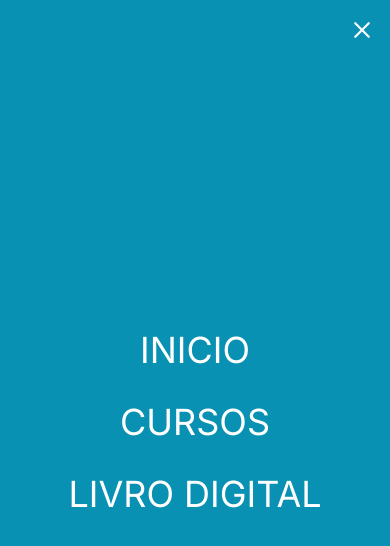
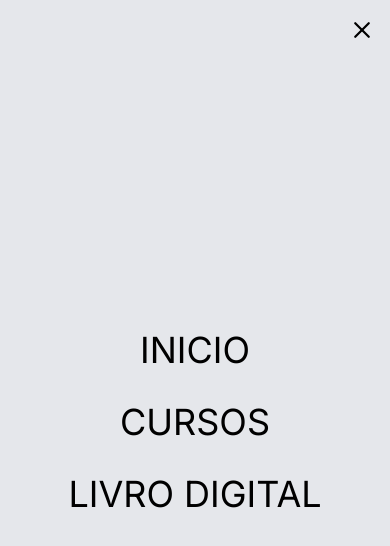
Before and after one commit to EliasHead/prof_concursada, a Next.js app: page / in a window 390 px wide. Both pictures are taken after a click on the element 362 px from the left and 30 px from the top of the page. Shown: the top 546 px of the page. Built offline with nearby package versions, Linux system fonts and the light colour scheme.

Commit message:
feat: add logo

```diff
--- a/src/app/page.tsx
+++ b/src/app/page.tsx
@@ -1,7 +1,9 @@
 export default function Home() {
   return (
     <main className="flex min-h-screen flex-col items-center justify-between p-24">
-      <h1 className="text-5xl font-bold text-sky-600">Prof. Concursada</h1>
+      <h1 className="whitespace-nowrap text-4xl font-bold text-sky-600">
+        Prof. Concursada
+      </h1>
     </main>
   )
 }
--- a/src/components/navbar.tsx
+++ b/src/components/navbar.tsx
@@ -12,10 +12,11 @@ const Navbar = () => {
   }
 
   return (
-    <div className="ease-in>navbar fixed left-0 top-0 z-10 w-full bg-cyan-600 duration-300">
-      <div className="m-auto flex max-w-[1240px] items-center justify-between p-4 text-white">
+    <div className="ease-in>navbar fixed left-0 top-0 z-10 w-full border-b bg-white duration-300">
+      <div className="m-auto flex max-w-[1240px] items-center justify-between p-4 text-black">
         <Link href="/">
-          <div className="mr-6 flex flex-shrink-0 items-center text-white">
+          <div className="mr-6 flex flex-shrink-0 items-center">
+            {/* <Image src={logo} alt="logo" height={32} width={32} /> */}
             {/* <svg
               className="mr-2 h-8 w-8 fill-current"
               width="54"
@@ -25,8 +26,8 @@ const Navbar = () => {
             >
               <path d="M13.5 22.1c1.8-7.2 6.3-10.8 13.5-10.8 10.8 0 12.15 8.1 17.55 9.45 3.6.9 6.75-.45 9.45-4.05-1.8 7.2-6.3 10.8-13.5 10.8-10.8 0-12.15-8.1-17.55-9.45-3.6-.9-6.75.45-9.45 4.05zM0 38.3c1.8-7.2 6.3-10.8 13.5-10.8 10.8 0 12.15 8.1 17.55 9.45 3.6.9 6.75-.45 9.45-4.05-1.8 7.2-6.3 10.8-13.5 10.8-10.8 0-12.15-8.1-17.55-9.45-3.6-.9-6.75.45-9.45 4.05z" />
             </svg> */}
-            <span className="text-xl font-semibold tracking-tight">
-              Prof. Concursado
+            <span className="text-xl tracking-tight">
+              Prof.<strong>Concursado</strong>
             </span>
           </div>
         </Link>
@@ -44,17 +45,17 @@ const Navbar = () => {
         {/* Mobile Button */}
         <div onClick={handleNav} className="z-10 block sm:hidden">
           {isOpen ? (
-            <X size={24} color="#fafafa" weight="bold" />
+            <X size={24} color="#000000" weight="bold" />
           ) : (
-            <List size={24} color="#ffffff" weight="bold" />
+            <List size={24} color="#000000" weight="bold" />
           )}
         </div>
         {/* Mobile Menu */}
         <div
           className={
             isOpen
-              ? 'absolute bottom-0 left-0 right-0 top-0 flex h-screen w-full items-center justify-center bg-cyan-600 text-center duration-300 ease-in sm:hidden'
-              : 'absolute bottom-0 left-[-100%] right-0 top-0 flex h-screen w-full items-center justify-center bg-cyan-600 text-center duration-300 ease-in sm:hidden'
+              ? 'absolute bottom-0 left-0 right-0 top-0 flex h-screen w-full items-center justify-center bg-gray-200 text-center duration-300 ease-in sm:hidden'
+              : 'absolute bottom-0 left-[-100%] right-0 top-0 flex h-screen w-full items-center justify-center bg-gray-200 text-center duration-300 ease-in sm:hidden'
           }
         >
           <ul>
```
